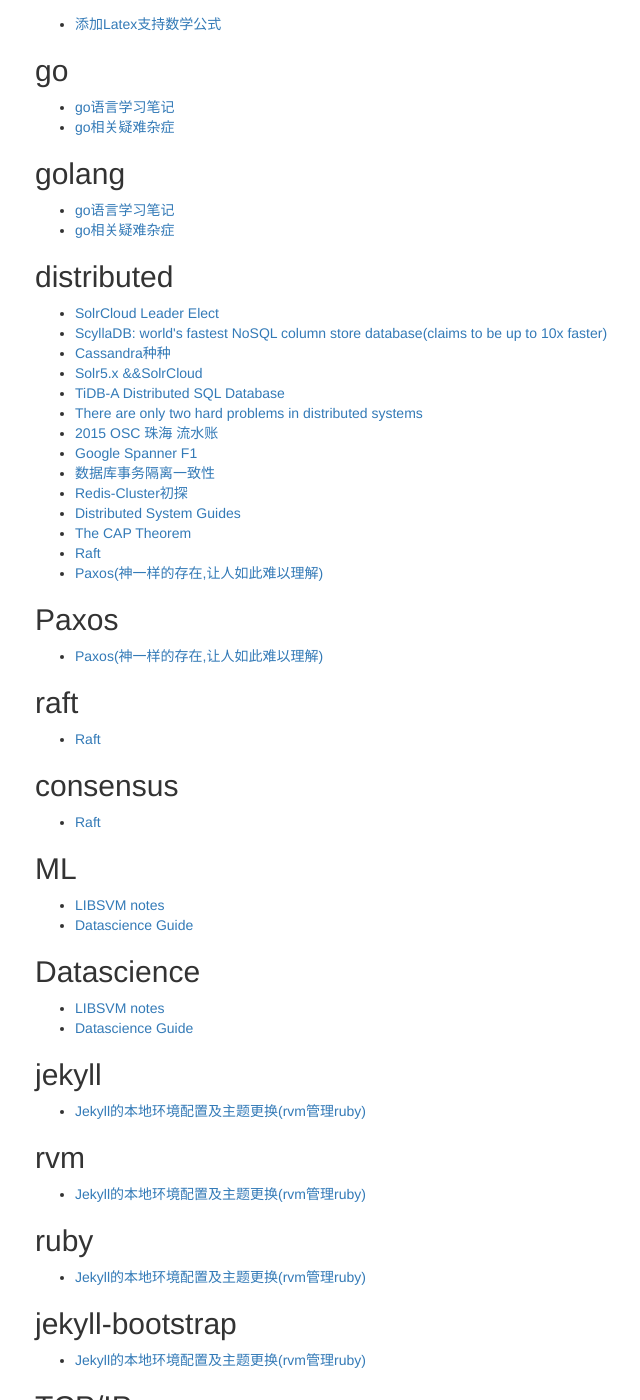
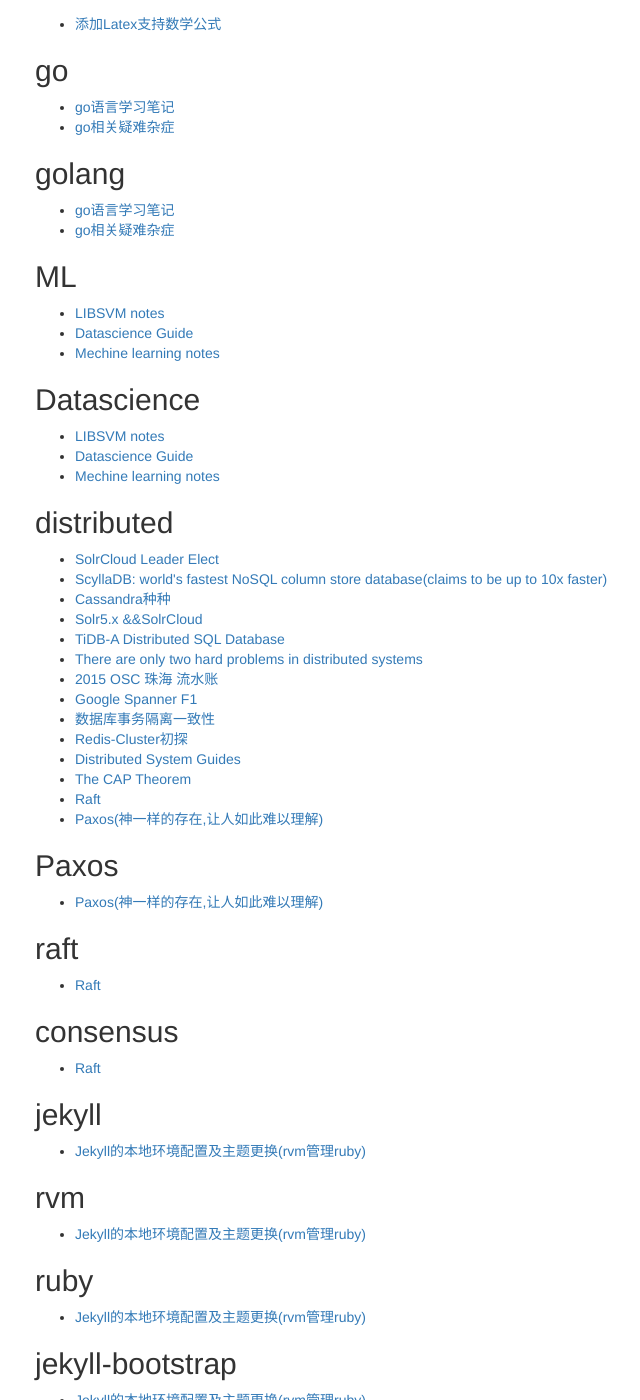
Before and after one commit to luyee/2pc.github.io, a Jekyll site: the page built from tags.html, in a window 1280 px wide and 1400 px high, scrolled down 1516 px. Shown: the whole window, without its empty margins (35-675 px from the left). Built offline with Jekyll 4.4.1, drawn with Linux system fonts in a browser that asks for light colours; nearby versions of some CDN libraries; library files that are not in the unit come from our copies; some of the changed text lies outside the part shown.

Commit message:
Update 2015-06-13-ML.md

```diff
--- a/_posts/datascience/2015-06-13-ML.md
+++ b/_posts/datascience/2015-06-13-ML.md
@@ -1,7 +1,14 @@
+---
+layout: post
+title: "Mechine learning notes"
+keywords: ["ML","mechine learning","SVM","","Dtree","classification"]
+description: "svm"
+category: "Datascience"
+tags: ["ML","Datascience"]
+---
 
 
-
-逻辑回归 softmax
+### 逻辑回归 softmax
 
 Gradient Descent (SGD BGD)
 牛顿法
@@ -10,6 +17,7 @@ BGFS
 L-BGFS
 
 
-决策树
+### 决策树
+
 ID3,C4.5  信息增益/信息增益率
 CART  基尼系数Gini
```
